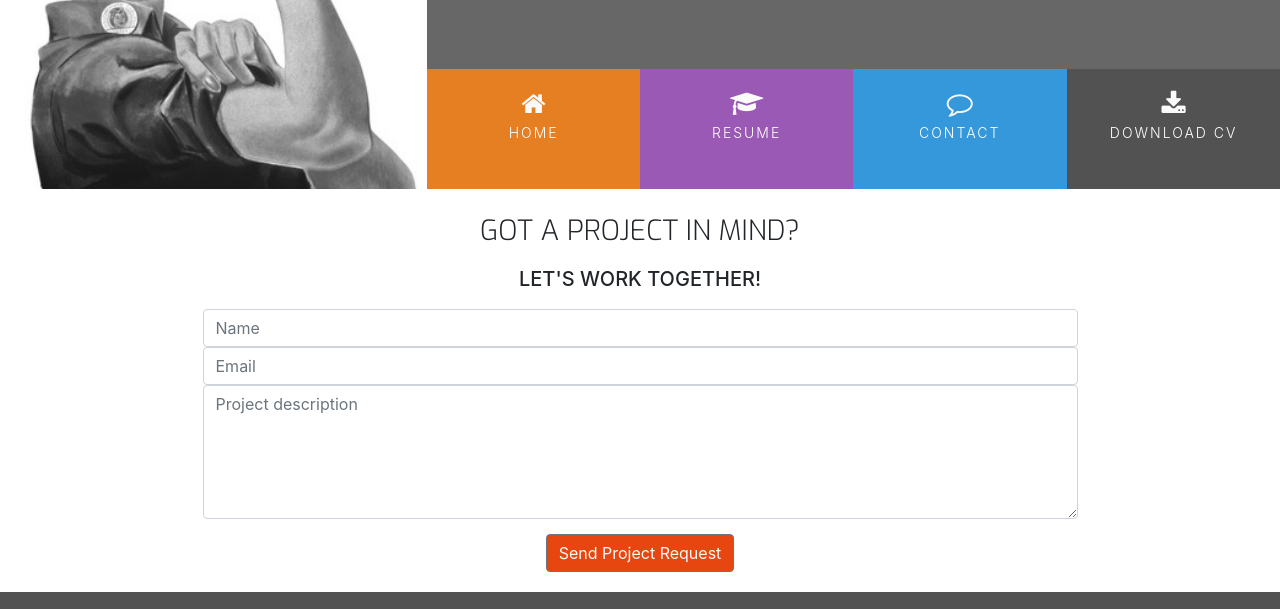
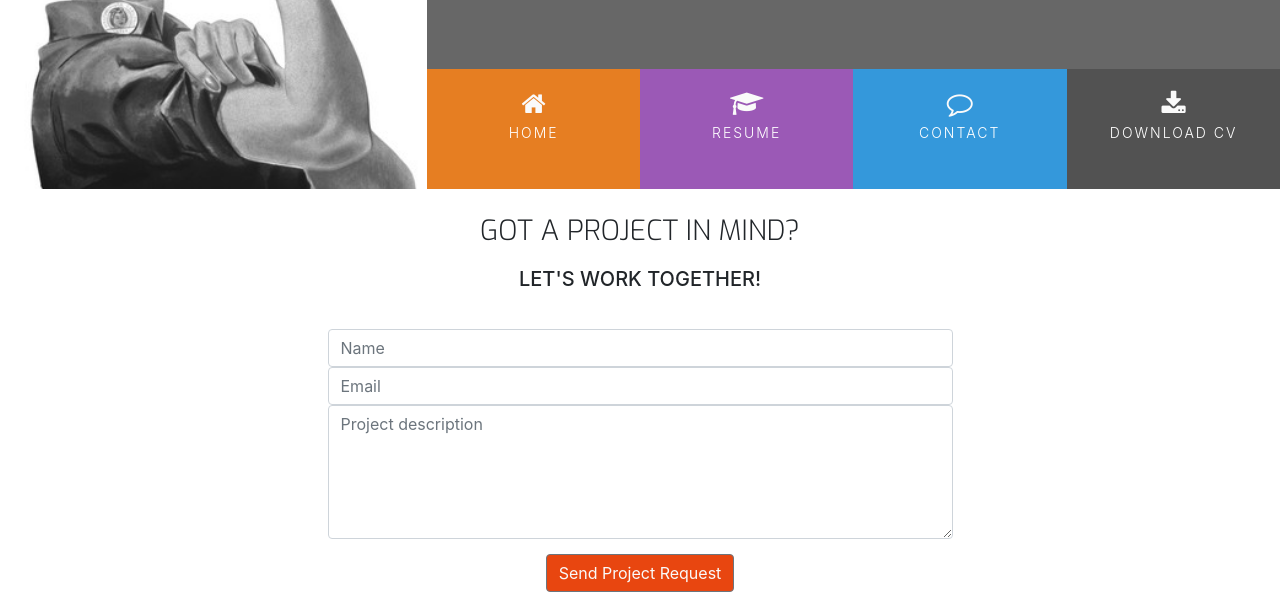
Before and after one commit to PaulSweeney-cmd/cmd_Resume.Project, a plain HTML site: page contact.html in a window 1280 px wide. Shown: the part 180-789 px from the top of the page. Drawn offline with nearby package versions, Linux system fonts and the light colour scheme.

Commit message:
created Media Queries section and media class in style.css file, applied styling to class

```diff
--- a/assets/css/style.css
+++ b/assets/css/style.css
@@ -357,3 +357,14 @@ button[type="submit"] {
     color: #fafafa;
     background-color: #e84610;
 }
+
+/*-----------------------------------------------------------Media Queries */
+
+@media(min-width: 992px) {
+    .center-form {
+        padding-top: 30px;
+        min-height: 240px;
+        margin: 0 auto;
+        max-width: 50%;
+    }
+}
```
